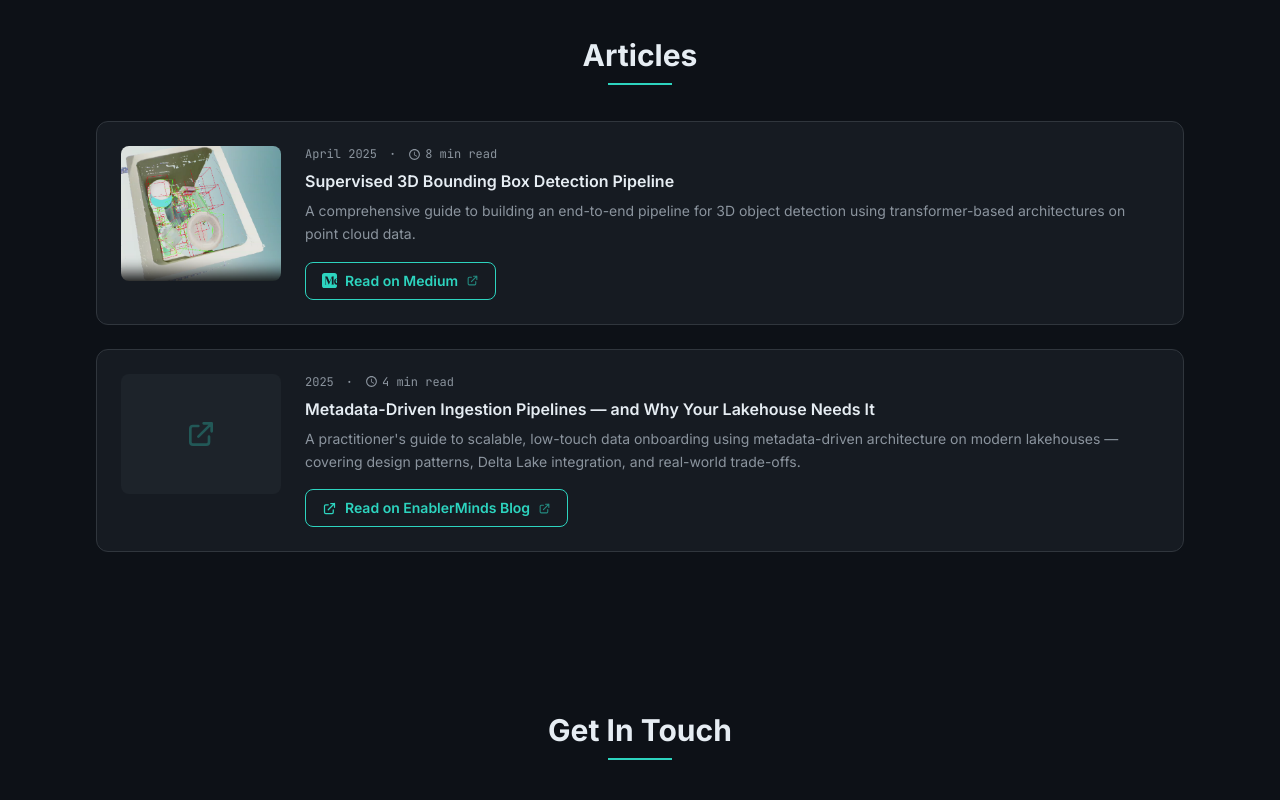
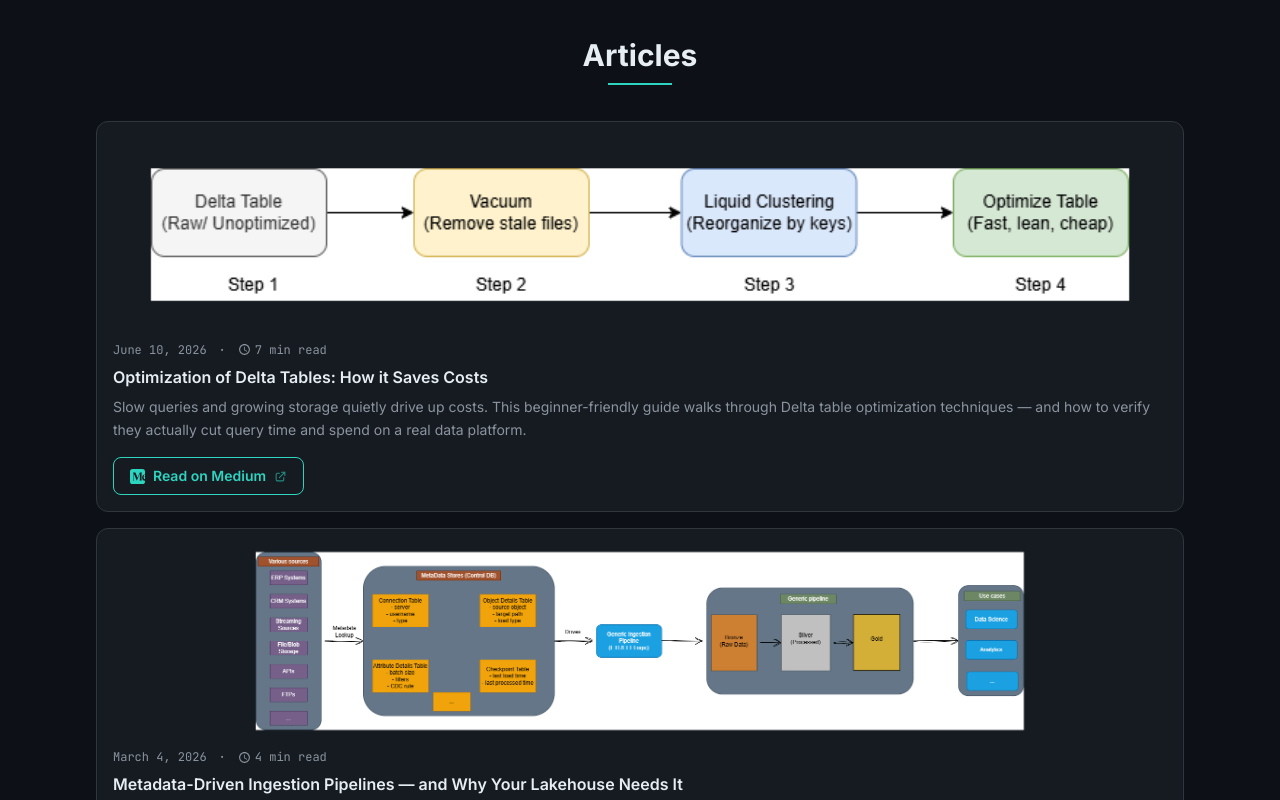
Before and after one commit to Shrinidhibhat87/Shrinidhibhat87.github.io, a React (Vite) app: page / in a window 1280 px wide. Shown: the part 8020-8820 px from the top of the page. Built offline with nearby package versions, Linux system fonts and the light colour scheme.

Commit message:
Add Delta optimization article and refresh article cards

```diff
--- a/src/components/Articles.jsx
+++ b/src/components/Articles.jsx
@@ -1,7 +1,7 @@
 // ============================================================
 // Articles — Published articles / blog posts
 // ============================================================
-// Horizontal card layout: image left, text right.
+// Vertical card layout: full-width banner image on top, text below.
 // "Read on Medium" button opens the article in a new tab.
 // Data is imported from src/data/articles.js — edit there.
 // ============================================================
@@ -27,24 +27,35 @@ export default function Articles() {
 
   if (articles.length === 0) return null;
 
+  // Sort newest-first by sortDate (ISO string sorts correctly). Copy first so
+  // we don't mutate the imported array.
+  const sortedArticles = [...articles].sort((a, b) =>
+    (b.sortDate || '').localeCompare(a.sortDate || '')
+  );
+
   return (
     <div className="section-container">
       <h2 className="section-heading">Articles</h2>
 
-      <div ref={containerRef} className="space-y-6">
-        {articles.map((article, index) => (
+      <div ref={containerRef} className="space-y-4">
+        {sortedArticles.map((article, index) => (
           <div
             key={article.title}
-            className="reveal card flex flex-col sm:flex-row gap-6 items-start"
+            // p-4 overrides the global .card p-6 to make article frames ~25% smaller
+            className="reveal card !p-4 flex flex-col gap-3"
             style={{ transitionDelay: `${index * 0.15}s` }}
           >
-            {/* Article image */}
-            <div className="w-full sm:w-40 shrink-0">
+            {/* Article image — compact full-width banner on top of the card.
+                Fixed 11:2 (5.5:1) ratio matches the padded diagram canvases so the
+                wide diagrams fill the banner edge to edge and every card's image is
+                exactly the same size. object-contain never crops; padded background
+                blends into the card surface colour. */}
+            <div className="w-full">
               {article.image ? (
                 <img
                   src={article.image}
                   alt={`${article.title} cover`}
-                  className="w-full h-28 sm:h-full object-cover rounded-lg"
+                  className="w-full aspect-[11/2] object-contain rounded-lg bg-bg-surface"
                   loading="lazy"
                 />
               ) : (
--- a/src/data/articles.js
+++ b/src/data/articles.js
@@ -8,11 +8,27 @@
 //   image       - Path relative to /public, or null for placeholder
 //   url         - Full URL to the article (Medium, Dev.to, etc.)
 //   platform    - Display name of the platform (e.g. "Medium")
-//   date        - Display date string
+//   date        - Display date string (shown on the card)
+//   sortDate    - ISO date "YYYY-MM-DD" used ONLY for sorting newest-first
 //   readingTime - Estimated reading time string
+// ============================================================
+// Order in this array does not matter — the Articles component sorts by
+// `sortDate` descending (newest first) before rendering.
 // ============================================================
 
 export const articles = [
+  {
+    // Latest article — Delta table optimization on a metadata-driven lakehouse
+    title: "Optimization of Delta Tables: How it Saves Costs",
+    description:
+      "Slow queries and growing storage quietly drive up costs. This beginner-friendly guide walks through Delta table optimization techniques — and how to verify they actually cut query time and spend on a real data platform.",
+    image: "/assets/article-delta-optimization.png",
+    url: "https://medium.com/@shrinidhi.bhat/optimization-of-delta-tables-how-it-saves-costs-a58cc23ade07",
+    platform: "Medium",
+    date: "June 10, 2026",
+    sortDate: "2026-06-10",
+    readingTime: "7 min read",
+  },
   {
     title: "Supervised 3D Bounding Box Detection Pipeline",
     description:
@@ -21,6 +37,7 @@ export const articles = [
     url: "https://medium.com/@shrinidhi.bhat/supervised-3d-bounding-box-detection-pipeline-e6a8c9976165",
     platform: "Medium",
     date: "April 2025",
+    sortDate: "2025-04-01",
     readingTime: "8 min read",
   },
   {
@@ -28,10 +45,11 @@ export const articles = [
     title: "Metadata-Driven Ingestion Pipelines — and Why Your Lakehouse Needs It",
     description:
       "A practitioner's guide to scalable, low-touch data onboarding using metadata-driven architecture on modern lakehouses — covering design patterns, Delta Lake integration, and real-world trade-offs.",
-    image: null, // No image — component will render a neutral placeholder
+    image: "/assets/article-metadata-ingestion.png",
     url: "https://www.enablerminds.com/post/metadata-driven-ingestion-pipelines-and-why-your-lakehouse-needs-it",
     platform: "EnablerMinds Blog",
-    date: "2025",
+    date: "March 4, 2026",
+    sortDate: "2026-03-04",
     readingTime: "4 min read",
   },
   // Add more articles here as you write them
```
Also changed, not shown: public/assets/article-delta-optimization.png (added), public/assets/article-metadata-ingestion.png (added).
